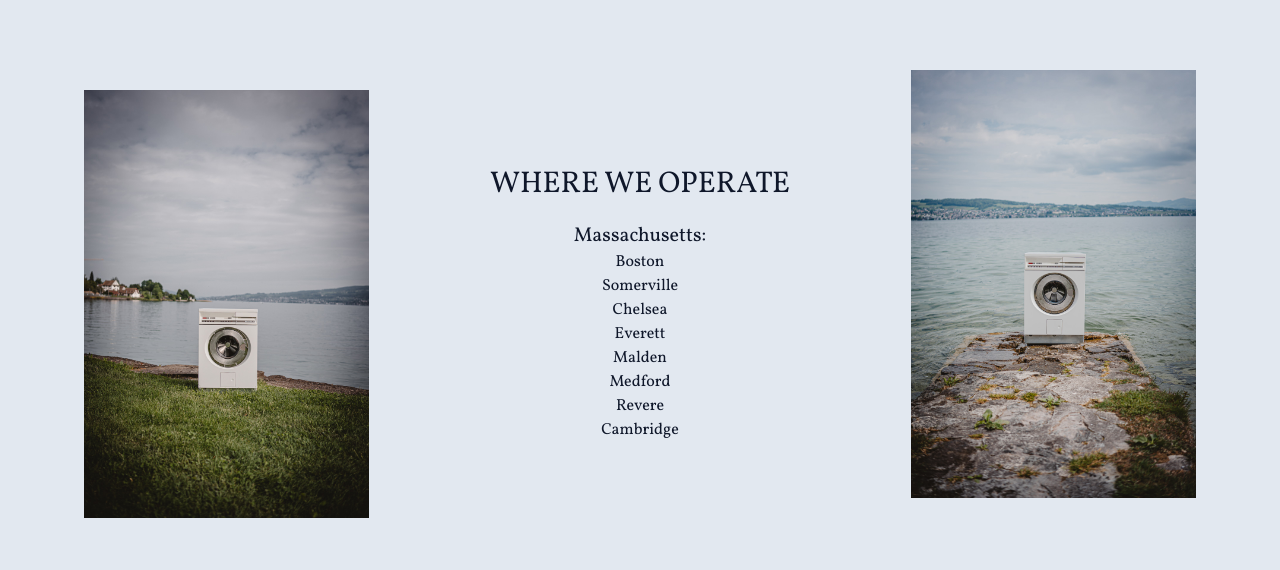
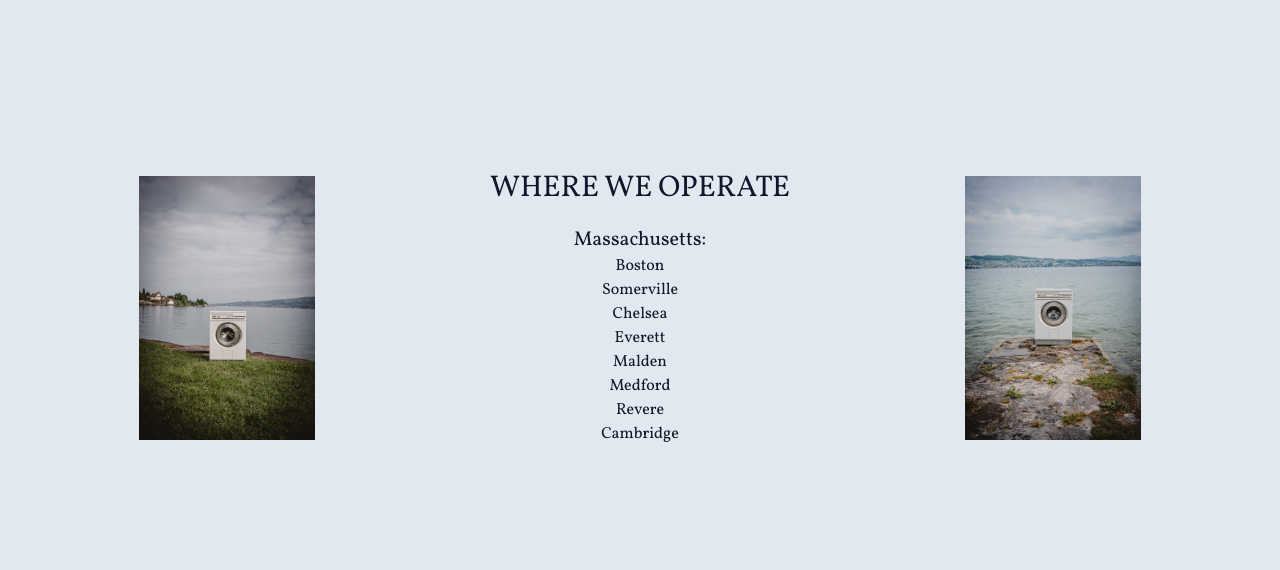
Before and after one commit to maxmay94/spincycle-home-page, a React (Vite) app: page /where_we_operate in a window 1280 px wide. Shown: the part 146-716 px from the top of the page. Built offline with nearby package versions, Linux system fonts and the light colour scheme; a web font is replaced by a local one.

Commit message:
test become a driver page changes

```diff
--- a/src/components/smallHeader/SmallHeader.jsx
+++ b/src/components/smallHeader/SmallHeader.jsx
@@ -3,7 +3,7 @@ import { Link } from "react-router-dom"
 const SmallHeader = () => {
   return (
     <>
-      <div className="pt-10 text-center sm:mb-10">
+      <div className="pt-10 text-center">
         <h1 className="font-gloock text-6xl hover:skew-y-2 hover:skew-x-2 transition duration-700">
           <Link className="text-slate-900 hover:text-slate-900 hover:bg-yellow-200 " to="/">SpinCycle</Link>
         </h1>
--- a/src/components/threeColumnsWithPictures/ThreeColumnsWithPictures.jsx
+++ b/src/components/threeColumnsWithPictures/ThreeColumnsWithPictures.jsx
@@ -1,6 +1,6 @@
-const pictureClass = 'max-h-[550px] h-2/3 sm:h-96 md:h-fit my-10 lg:px-16 px-3 hover:scale-110 transition duration-700'
+const pictureClass = 'h-3/4 sm:h-96 md:h-2/3 lg:px-12 lg:py-20 hover:scale-110 transition duration-700'
 
-const ThreeColumnsWithPictures = (props) => {
+const ThreeColumnsWithPictures = ( props ) => {
 
   return(
     <div className={`grid ${props.breakpoint ? props.breakpoint : 'sm:grid-cols-3'} grid-cols-1 mx-5 text-center place-items-center mb-auto font-vollkorn`}>
@@ -11,12 +11,12 @@ const ThreeColumnsWithPictures = (props) => {
         alt={props.picture1.alt}
       />
 
-        <div className="my-5">
+        <div className="lg:my-20">
           {props.children}
         </div>
 
       <img
-        className={`${pictureClass} mb-20`}
+        className={`${pictureClass} mb-20 lg:mb-0`}
         src={props.picture2.pic}
         alt={props.picture1.alt}
       />
```
